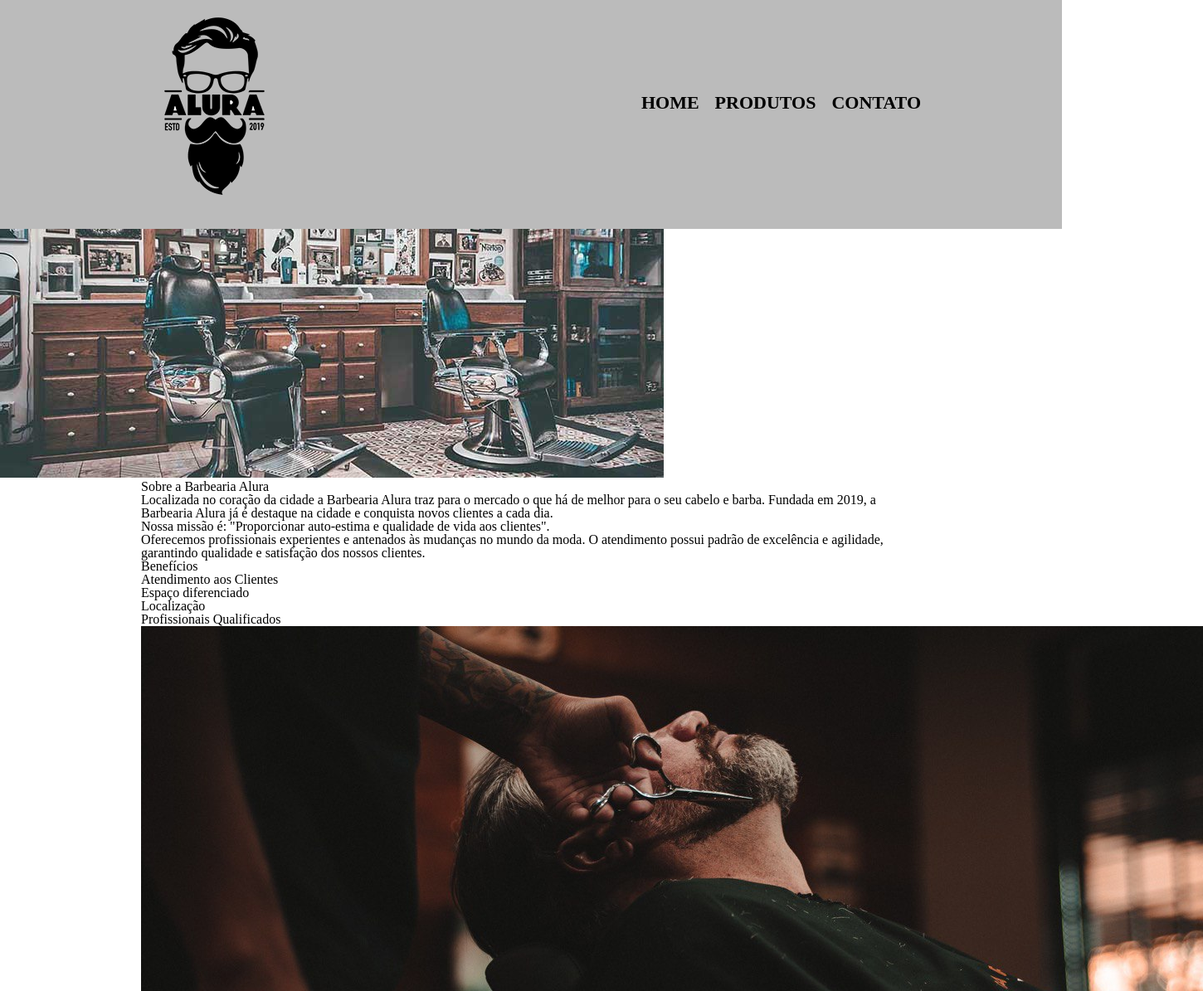
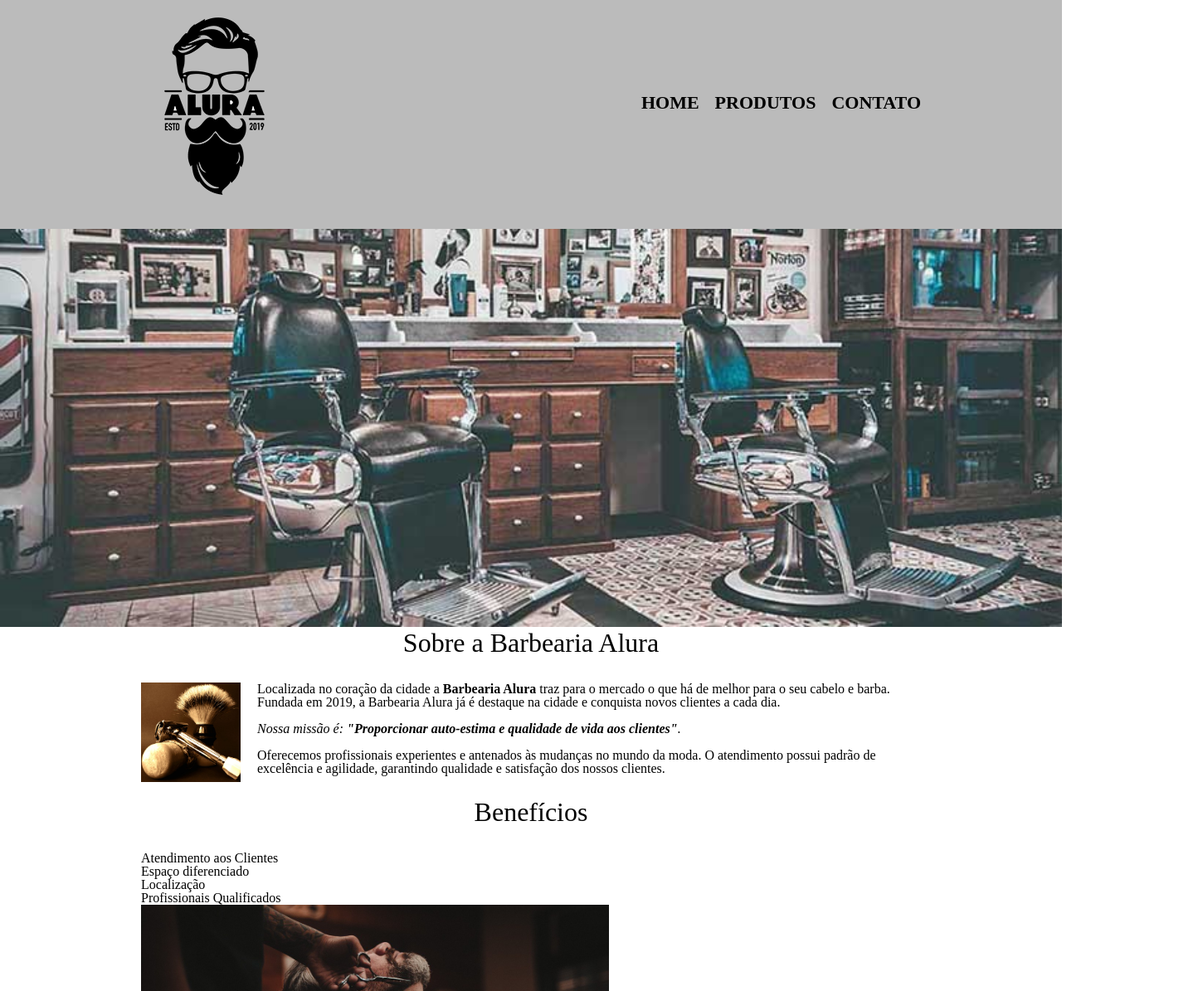
Before and after one commit to carsonmars/barbearia-alura, a plain HTML site: page html5-css3-parte-4/index.html in a window 1280 px wide. Shown: the part 17-1212 px from the top of the page at 83% size, 1450 px wide, since content can reach past the window. Drawn offline with Linux system fonts and the light colour scheme.

Commit message:
Refatorando o sobre do index.

```diff
--- a/html5-css3-parte-4/index.html
+++ b/html5-css3-parte-4/index.html
@@ -7,6 +7,7 @@
 		<link rel="stylesheet" href="src/style.css">
 	</head>
 
+	<!-- Usa class para estilos e id para comoportamentos.-->
 	<body>
 		<header>
 			<div class="caixa">
@@ -22,11 +23,13 @@
 			</div>
 		</header>
 
-		<img id="banner" src="src/img/banner.jpg">
+		<img class="banner" src="src/img/banner.jpg">
 
 		<main>
 			<section class="principal">
-				<h2 class="titulo-centralizado">Sobre a Barbearia Alura</h2>
+				<h2 class="titulo-principal">Sobre a Barbearia Alura</h2>
+
+				<img class="utensilios" src="src/img/utensilios.jpg" alt="Utensilios de barbearia.">
 
 				<p>Localizada no coração da cidade a <strong>Barbearia Alura</strong> traz para o mercado o que há de melhor para o seu cabelo e barba. Fundada em 2019, a Barbearia Alura já é destaque na cidade e conquista novos clientes a cada dia.</p>
 
@@ -36,7 +39,7 @@
 			</section>
 
 			<section class="beneficios">
-				<h3 class="titulo-centralizado">Benefícios</h3>
+				<h3 class="titulo-principal">Benefícios</h3>
 
 				<ul>
 					<li class="itens">Atendimento aos Clientes</li>
--- a/html5-css3-parte-4/src/style.css
+++ b/html5-css3-parte-4/src/style.css
@@ -148,3 +148,36 @@ td, th {
 	border: 1px solid #000000;
 	padding: 8px 15px;
 }
+
+/* CSS da Página Inicial*/
+.banner {
+	width: 100%;
+}
+
+.titulo-principal {
+	text-align: center;
+	font-size: 2em;
+	margin: 0 0 1em;
+	clear: left;
+}
+
+.principal p {
+	margin: 0 0 1em;
+}
+
+.principal strong {
+	font-weight: bold;
+}
+
+.principal em {
+	font-style: italic;
+}
+
+.utensilios{
+	width: 120px;
+	float: left;
+	margin: 0 20px 20px 0;
+}
+.imagembeneficios{
+	width: 60%;
+}
```
Also changed, not shown: html5-css3-parte-4/src/img/utensilios.jpg (added).
